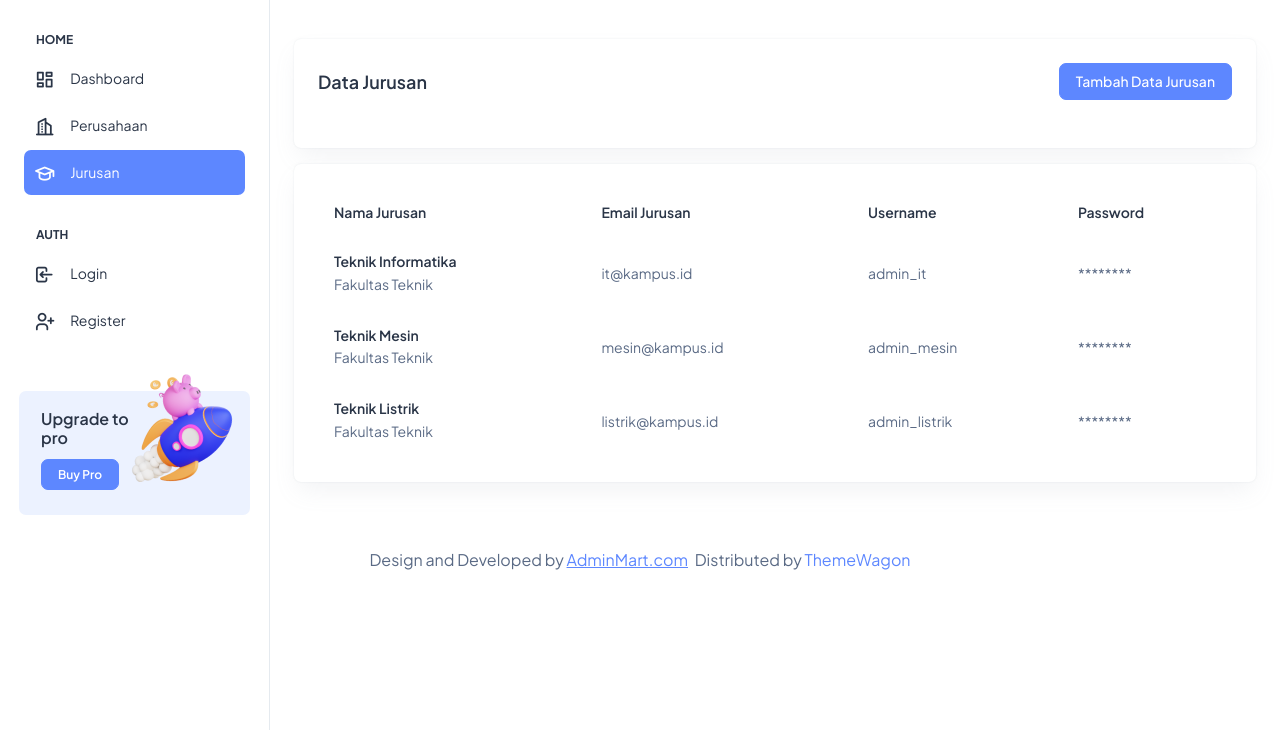
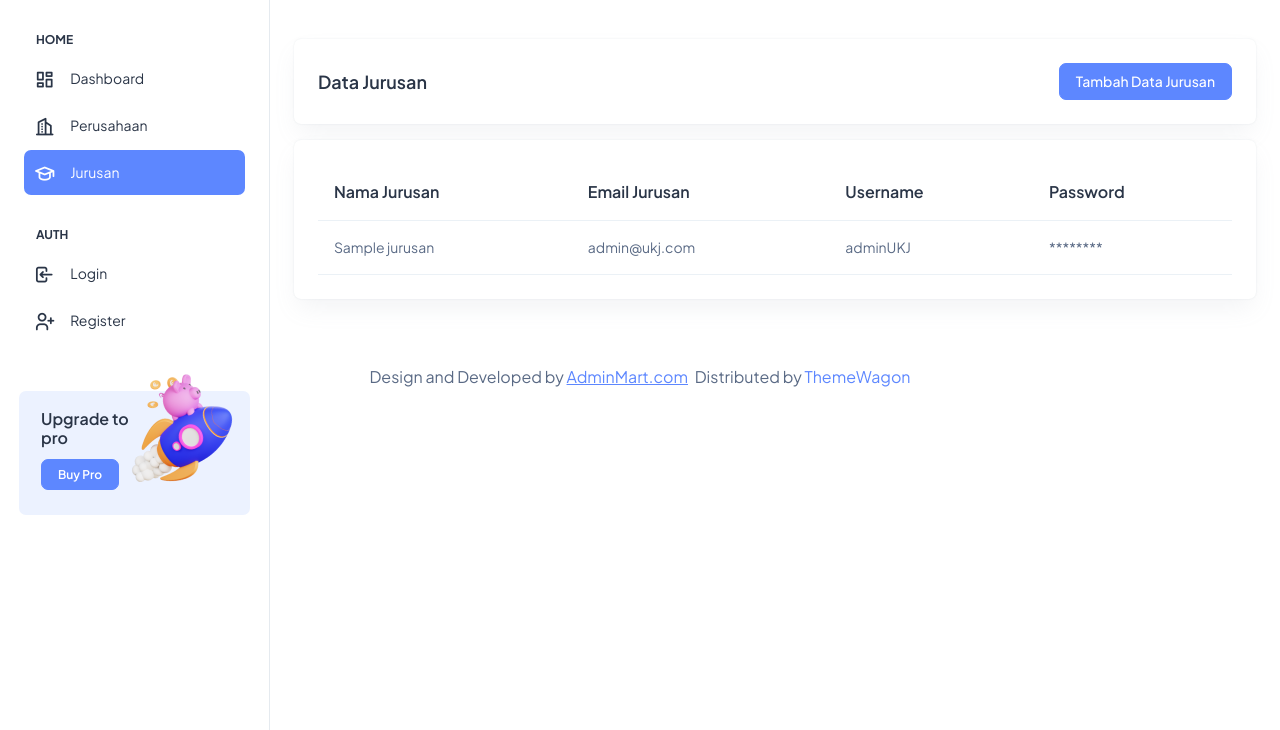
Before and after one commit to ranz0910/siTEMA, a PHP site: page /siTEMA/index.php?page=table_jurusan in a window 1280 px wide. Shown: the part 70-800 px from the top of the page. Run offline with PHP 8.4, Linux system fonts and the light colour scheme; a user stored in the database is signed in; data comes from the database, SQL or seed files in the repository; tables that the repository leaves empty or names only in its code hold one stand-in row (values such as "Sample post").

Commit message:
tambahan

```diff
--- a/layout/auth/table_jurusan.php
+++ b/layout/auth/table_jurusan.php
@@ -1,10 +1,29 @@
+<?php
+
+require 'service/connection.php';
+
+// Ambil data jurusan + user terkait
+$sql = "
+  SELECT
+    j.id,
+    j.nama_jurusan,
+    u.email,
+    u.username
+  FROM jurusan j
+  JOIN users u
+      ON j.id_user = u.id
+  ORDER BY j.id DESC
+";
+$result = $connect->query($sql);
+?>
+
 <div class="col-lg-12 mt-4">
   <div class="card mb-3">
-    <div class="card-body p-4">
-      <div class="d-flex mb-4 justify-content-between align-items-center">
+    <div class="card-body p-4 d-flex justify-content-between align-items-center">
       <h5 class="card-title fw-semibold mb-0">Data Jurusan</h5>
-        <a href="index.php?page=form_tambah_jurusan" class="btn btn-primary">Tambah Data Jurusan</a>
-      </div>
+      <a href="index.php?page=form_tambah_jurusan" class="btn btn-primary">
+        Tambah Data Jurusan
+      </a>
     </div>
   </div>
 </div>
@@ -13,52 +32,31 @@
   <div class="card-body p-4">
     <div class="table-responsive">
       <table class="table text-nowrap mb-0 align-middle">
-
         <thead class="text-dark fs-4">
           <tr>
-              <th class="border-bottom-0"><h6 class="fw-semibold mb-0">Nama Jurusan</h6></th>
-              <th class="border-bottom-0"><h6 class="fw-semibold mb-0">Email Jurusan</h6></th>
-              <th class="border-bottom-0"><h6 class="fw-semibold mb-0">Username</h6></th>
-              <th class="border-bottom-0"><h6 class="fw-semibold mb-0">Password</h6></th>
+            <th>Nama Jurusan</th>
+            <th>Email Jurusan</th>
+            <th>Username</th>
+            <th>Password</th>
           </tr>
         </thead>
-
         <tbody>
+          <?php if ($result && $result->num_rows > 0): ?>
+            <?php while ($row = $result->fetch_assoc()): ?>
               <tr>
-              <td class="border-bottom-0">
-                <h6 class="fw-semibold mb-1">Teknik Informatika</h6>
-                <span class="fw-normal">Fakultas Teknik</span>
-              </td>
-              <td class="border-bottom-0"><p class="mb-0 fw-normal">it@kampus.id</p></td>
-              <td class="border-bottom-0"><p class="mb-0 fw-normal">admin_it</p></td>
-              <td class="border-bottom-0"><p class="mb-0 fw-normal">********</p></td>
+                <td><?= htmlspecialchars($row['nama_jurusan']) ?></td>
+                <td><?= htmlspecialchars($row['email']) ?></td>
+                <td><?= htmlspecialchars($row['username']) ?></td>
+                <td>********</td>
               </tr>
+            <?php endwhile; ?>
+          <?php else: ?>
+            <tr>
+              <td colspan="4" class="text-center text-muted">
+                Belum ada data jurusan              </td>
+            </tr>
+          <?php endif; ?>
         </tbody>
-
-          <tbody>
-            <tr>
-              <td class="border-bottom-0">
-                <h6 class="fw-semibold mb-1">Teknik Mesin</h6>
-                <span class="fw-normal">Fakultas Teknik</span>
-              </td>
-              <td class="border-bottom-0"><p class="mb-0 fw-normal">mesin@kampus.id</p></td>
-              <td class="border-bottom-0"><p class="mb-0 fw-normal">admin_mesin</p></td>
-              <td class="border-bottom-0"><p class="mb-0 fw-normal">********</p></td>
-            </tr>
-          </tbody>
-
-          <tbody>
-            <tr>
-              <td class="border-bottom-0">
-                <h6 class="fw-semibold mb-1">Teknik Listrik</h6>
-                <span class="fw-normal">Fakultas Teknik</span>
-              </td>
-              <td class="border-bottom-0"><p class="mb-0 fw-normal">listrik@kampus.id</p></td>
-              <td class="border-bottom-0"><p class="mb-0 fw-normal">admin_listrik</p></td>
-              <td class="border-bottom-0"><p class="mb-0 fw-normal">********</p></td>
-            </tr>
-          </tbody>
-
       </table>
     </div>
   </div>
--- a/layout/form_tambah_jurusan.php
+++ b/layout/form_tambah_jurusan.php
@@ -4,7 +4,7 @@
       <h5 class="card-title fw-semibold mb-4">Form Input Data Jurusan</h5>
       <div class="card">
         <div class="card-body">
-          <form action="index.php?page=table_jurusan" method="POST">
+            <form action="process/login/jurusan/TambahJurusan.php" method="POST">
             <div class="row">
               <div class="col-md-6 mb-3">
                 <label for="namaJurusan" class="form-label">Nama Jurusan</label>
```
Also changed, not shown: process/login/jurusan/TambahJurusan.php (added, +53 -0 lines). Lines whose indentation alone changed are shown as unchanged.
